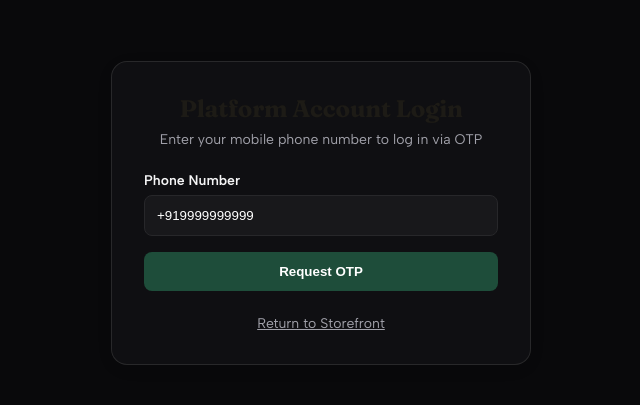
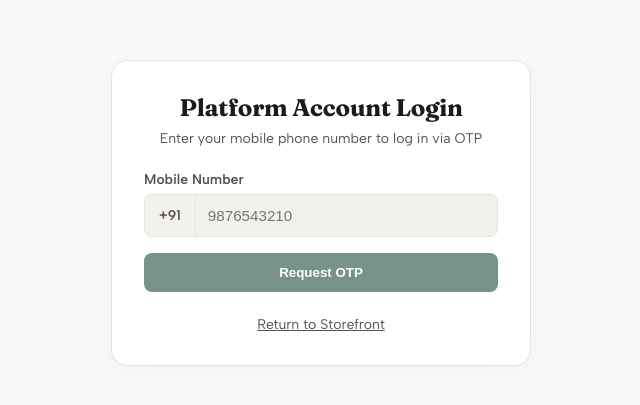
Before and after one commit to enigmaAditya/Multi-Vendor-Fashion-Application, a Next.js app in the folder apps/web/: page /login in a window 1280 px wide. Shown: the part 187-592 px from the top of the page, without its empty margins (319-959 px from the left). Built offline with nearby package versions, Linux system fonts and the light colour scheme; no server answers; a web font is replaced by a local one.

Commit message:
feat(web): update login page with +91 prefix, demoOtp box, and sanitized styling

```diff
--- a/apps/web/app/login/page.tsx
+++ b/apps/web/app/login/page.tsx
@@ -10,24 +10,33 @@ function LoginContent() {
   const searchParams = useSearchParams();
   const redirectTarget = searchParams.get('redirect') || '/cart';
 
-  const [phone, setPhone] = useState('+919999999999');
+  const [phoneDigits, setPhoneDigits] = useState('');
   const [otp, setOtp] = useState('');
+  const [demoOtp, setDemoOtp] = useState<string | null>(null);
   const [step, setStep] = useState<'REQUEST' | 'VERIFY'>('REQUEST');
   const [loading, setLoading] = useState(false);
   const [error, setError] = useState('');
   const [message, setMessage] = useState('');
 
+  const fullPhone = `+91${phoneDigits}`;
+
   const handleRequestOtp = async (e: React.FormEvent) => {
     e.preventDefault();
+    if (phoneDigits.length !== 10) {
+      setError('Please enter a valid 10-digit mobile number.');
+      return;
+    }
+
     setLoading(true);
     setError('');
     setMessage('');
+    setDemoOtp(null);
 
     try {
       const res = await fetch(`${API_BASE_URL}/auth/otp/request`, {
         method: 'POST',
         headers: { 'Content-Type': 'application/json' },
-        body: JSON.stringify({ phone }),
+        body: JSON.stringify({ phone: fullPhone }),
       });
 
       const data = await res.json();
@@ -36,6 +45,9 @@ function LoginContent() {
       }
 
       setMessage(data.message || 'OTP sent successfully!');
+      if (data.demoOtp) {
+        setDemoOtp(data.demoOtp);
+      }
       setStep('VERIFY');
     } catch (err: unknown) {
       setError(err instanceof Error ? err.message : String(err));
@@ -53,7 +65,7 @@ function LoginContent() {
       const res = await fetch(`${API_BASE_URL}/auth/otp/verify`, {
         method: 'POST',
         headers: { 'Content-Type': 'application/json' },
-        body: JSON.stringify({ phone, code: otp }),
+        body: JSON.stringify({ phone: fullPhone, code: otp }),
       });
 
       const data = await res.json();
@@ -88,84 +100,270 @@ function LoginContent() {
   };
 
   return (
-    <div style={{ minHeight: '100vh', display: 'flex', alignItems: 'center', justifyContent: 'center', backgroundColor: '#09090b', color: '#f4f4f5', padding: '24px' }}>
-      <div className="glass-panel" style={{ maxWidth: '420px', width: '100%', padding: '32px', borderRadius: '16px', border: '1px solid rgba(255, 255, 255, 0.1)', background: 'rgba(18, 18, 20, 0.8)' }}>
-        <h2 style={{ fontSize: '1.5rem', fontWeight: 800, textAlign: 'center', marginBottom: '8px' }}>
+    <div
+      style={{
+        minHeight: '100vh',
+        display: 'flex',
+        alignItems: 'center',
+        justifyContent: 'center',
+        backgroundColor: 'var(--bg-primary)',
+        color: 'var(--text-primary)',
+        padding: '24px',
+      }}
+    >
+      <div
+        className="glass-panel"
+        style={{
+          maxWidth: '420px',
+          width: '100%',
+          padding: '32px',
+          borderRadius: '16px',
+          border: '1px solid var(--border-subtle)',
+          background: 'var(--bg-surface)',
+        }}
+      >
+        <h2
+          style={{
+            fontSize: '1.5rem',
+            fontWeight: 800,
+            textAlign: 'center',
+            marginBottom: '8px',
+          }}
+        >
           Platform Account Login
         </h2>
-        <p style={{ fontSize: '0.875rem', color: '#a1a1aa', textAlign: 'center', marginBottom: '24px' }}>
+        <p
+          style={{
+            fontSize: '0.875rem',
+            color: 'var(--text-secondary)',
+            textAlign: 'center',
+            marginBottom: '24px',
+          }}
+        >
           Enter your mobile phone number to log in via OTP
         </p>
 
         {error && (
-          <div style={{ background: 'rgba(239, 68, 68, 0.15)', color: '#f87171', padding: '12px', borderRadius: '8px', fontSize: '0.875rem', marginBottom: '16px' }}>
+          <div
+            style={{
+              backgroundColor: 'var(--status-danger-bg)',
+              color: 'var(--status-danger-text)',
+              padding: '12px',
+              borderRadius: '8px',
+              fontSize: '0.875rem',
+              marginBottom: '16px',
+            }}
+          >
             {error}
           </div>
         )}
 
         {message && (
-          <div style={{ background: 'rgba(34, 197, 94, 0.15)', color: '#4ade80', padding: '12px', borderRadius: '8px', fontSize: '0.875rem', marginBottom: '16px' }}>
+          <div
+            style={{
+              backgroundColor: 'var(--status-success-bg)',
+              color: 'var(--status-success-text)',
+              padding: '12px',
+              borderRadius: '8px',
+              fontSize: '0.875rem',
+              marginBottom: '16px',
+            }}
+          >
             {message}
           </div>
         )}
 
+        {demoOtp && (
+          <div
+            style={{
+              backgroundColor: 'var(--accent-gold-bg, #FBEEDA)',
+              border: '1px solid var(--accent-gold, #B0700E)',
+              color: 'var(--accent-gold, #B0700E)',
+              padding: '12px',
+              borderRadius: '8px',
+              fontSize: '0.875rem',
+              marginBottom: '16px',
+              fontWeight: 600,
+              textAlign: 'center',
+            }}
+          >
+            Demo mode — your OTP is {demoOtp}
+          </div>
+        )}
+
         {step === 'REQUEST' ? (
-          <form onSubmit={handleRequestOtp} style={{ display: 'grid', gap: '16px' }}>
+          <form
+            onSubmit={handleRequestOtp}
+            style={{ display: 'grid', gap: '16px' }}
+          >
             <div>
-              <label style={{ display: 'block', fontSize: '0.875rem', fontWeight: 600, marginBottom: '6px' }}>
-                Phone Number
+              <label
+                style={{
+                  display: 'block',
+                  fontSize: '0.875rem',
+                  fontWeight: 600,
+                  marginBottom: '6px',
+                  color: 'var(--text-secondary)',
+                }}
+              >
+                Mobile Number
               </label>
-              <input
-                type="text"
-                value={phone}
-                onChange={(e) => setPhone(e.target.value)}
-                placeholder="+919999999999"
-                required
-                style={{ width: '100%', padding: '12px', borderRadius: '8px', border: '1px solid #27272a', background: '#18181b', color: '#fff' }}
-              />
+              <div
+                style={{
+                  display: 'flex',
+                  alignItems: 'center',
+                  borderRadius: '8px',
+                  border: '1px solid var(--border-subtle)',
+                  overflow: 'hidden',
+                  background: 'var(--bg-elevated)',
+                }}
+              >
+                <span
+                  style={{
+                    padding: '12px 14px',
+                    fontWeight: 600,
+                    fontSize: '0.875rem',
+                    color: 'var(--text-secondary)',
+                    borderRight: '1px solid var(--border-subtle)',
+                    userSelect: 'none',
+                  }}
+                >
+                  +91
+                </span>
+                <input
+                  type="tel"
+                  value={phoneDigits}
+                  onChange={(e) =>
+                    setPhoneDigits(
+                      e.target.value.replace(/\D/g, '').slice(0, 10),
+                    )
+                  }
+                  placeholder="9876543210"
+                  pattern="[0-9]{10}"
+                  maxLength={10}
+                  required
+                  style={{
+                    flex: 1,
+                    padding: '12px',
+                    border: 'none',
+                    background: 'transparent',
+                    color: 'var(--text-primary)',
+                    outline: 'none',
+                    fontSize: '0.95rem',
+                  }}
+                />
+              </div>
             </div>
             <button
               type="submit"
-              disabled={loading}
-              style={{ padding: '12px', borderRadius: '8px', border: 'none', background: 'var(--accent-primary, #6366f1)', color: '#fff', fontWeight: 700, cursor: loading ? 'not-allowed' : 'pointer' }}
+              disabled={loading || phoneDigits.length !== 10}
+              style={{
+                padding: '12px',
+                borderRadius: '8px',
+                border: 'none',
+                background: 'var(--accent-primary)',
+                color: '#fff',
+                fontWeight: 700,
+                cursor:
+                  loading || phoneDigits.length !== 10
+                    ? 'not-allowed'
+                    : 'pointer',
+                opacity: phoneDigits.length === 10 ? 1 : 0.6,
+              }}
             >
               {loading ? 'Sending OTP...' : 'Request OTP'}
             </button>
           </form>
         ) : (
-          <form onSubmit={handleVerifyOtp} style={{ display: 'grid', gap: '16px' }}>
+          <form
+            onSubmit={handleVerifyOtp}
+            style={{ display: 'grid', gap: '16px' }}
+          >
             <div>
-              <label style={{ display: 'block', fontSize: '0.875rem', fontWeight: 600, marginBottom: '6px' }}>
+              <label
+                style={{
+                  display: 'block',
+                  fontSize: '0.875rem',
+                  fontWeight: 600,
+                  marginBottom: '6px',
+                  color: 'var(--text-secondary)',
+                }}
+              >
                 Enter 6-Digit OTP
               </label>
               <input
                 type="text"
                 value={otp}
-                onChange={(e) => setOtp(e.target.value)}
-                placeholder="123456"
+                onChange={(e) =>
+                  setOtp(e.target.value.replace(/\D/g, '').slice(0, 6))
+                }
+                placeholder="••••••"
+                maxLength={6}
                 required
-                style={{ width: '100%', padding: '12px', borderRadius: '8px', border: '1px solid #27272a', background: '#18181b', color: '#fff', letterSpacing: '4px', textAlign: 'center', fontSize: '1.25rem' }}
+                style={{
+                  width: '100%',
+                  padding: '12px',
+                  borderRadius: '8px',
+                  border: '1px solid var(--border-subtle)',
+                  background: 'var(--bg-elevated)',
+                  color: 'var(--text-primary)',
+                  letterSpacing: '6px',
+                  textAlign: 'center',
+                  fontSize: '1.25rem',
+                  fontFamily: 'var(--font-mono)',
+                  outline: 'none',
+                }}
               />
             </div>
             <button
               type="submit"
-              disabled={loading}
-              style={{ padding: '12px', borderRadius: '8px', border: 'none', background: 'var(--accent-primary, #6366f1)', color: '#fff', fontWeight: 700, cursor: loading ? 'not-allowed' : 'pointer' }}
+              disabled={loading || otp.length !== 6}
+              style={{
+                padding: '12px',
+                borderRadius: '8px',
+                border: 'none',
+                background: 'var(--accent-primary)',
+                color: '#fff',
+                fontWeight: 700,
+                cursor:
+                  loading || otp.length !== 6 ? 'not-allowed' : 'pointer',
+                opacity: otp.length === 6 ? 1 : 0.6,
+              }}
             >
               {loading ? 'Verifying...' : 'Verify OTP & Log In'}
             </button>
             <button
               type="button"
-              onClick={() => setStep('REQUEST')}
-              style={{ background: 'none', border: 'none', color: '#a1a1aa', fontSize: '0.875rem', cursor: 'pointer', textDecoration: 'underline' }}
+              onClick={() => {
+                setStep('REQUEST');
+                setOtp('');
+                setDemoOtp(null);
+              }}
+              style={{
+                background: 'none',
+                border: 'none',
+                color: 'var(--text-secondary)',
+                fontSize: '0.875rem',
+                cursor: 'pointer',
+                textDecoration: 'underline',
+              }}
             >
               Change Phone Number
             </button>
           </form>
         )}
 
-        <div style={{ marginTop: '24px', textAlign: 'center', fontSize: '0.875rem', color: '#71717a' }}>
-          <Link href="/" style={{ color: '#a1a1aa' }}>Return to Storefront</Link>
+        <div
+          style={{
+            marginTop: '24px',
+            textAlign: 'center',
+            fontSize: '0.875rem',
+            color: 'var(--text-muted)',
+          }}
+        >
+          <Link href="/" style={{ color: 'var(--text-secondary)' }}>
+            Return to Storefront
+          </Link>
         </div>
       </div>
     </div>
@@ -174,7 +372,20 @@ function LoginContent() {
 
 export default function LoginPage() {
   return (
-    <Suspense fallback={<div style={{ minHeight: '100vh', display: 'flex', alignItems: 'center', justifyContent: 'center' }}>Loading authentication...</div>}>
+    <Suspense
+      fallback={
+        <div
+          style={{
+            minHeight: '100vh',
+            display: 'flex',
+            alignItems: 'center',
+            justifyContent: 'center',
+          }}
+        >
+          Loading authentication...
+        </div>
+      }
+    >
       <LoginContent />
     </Suspense>
   );
```
